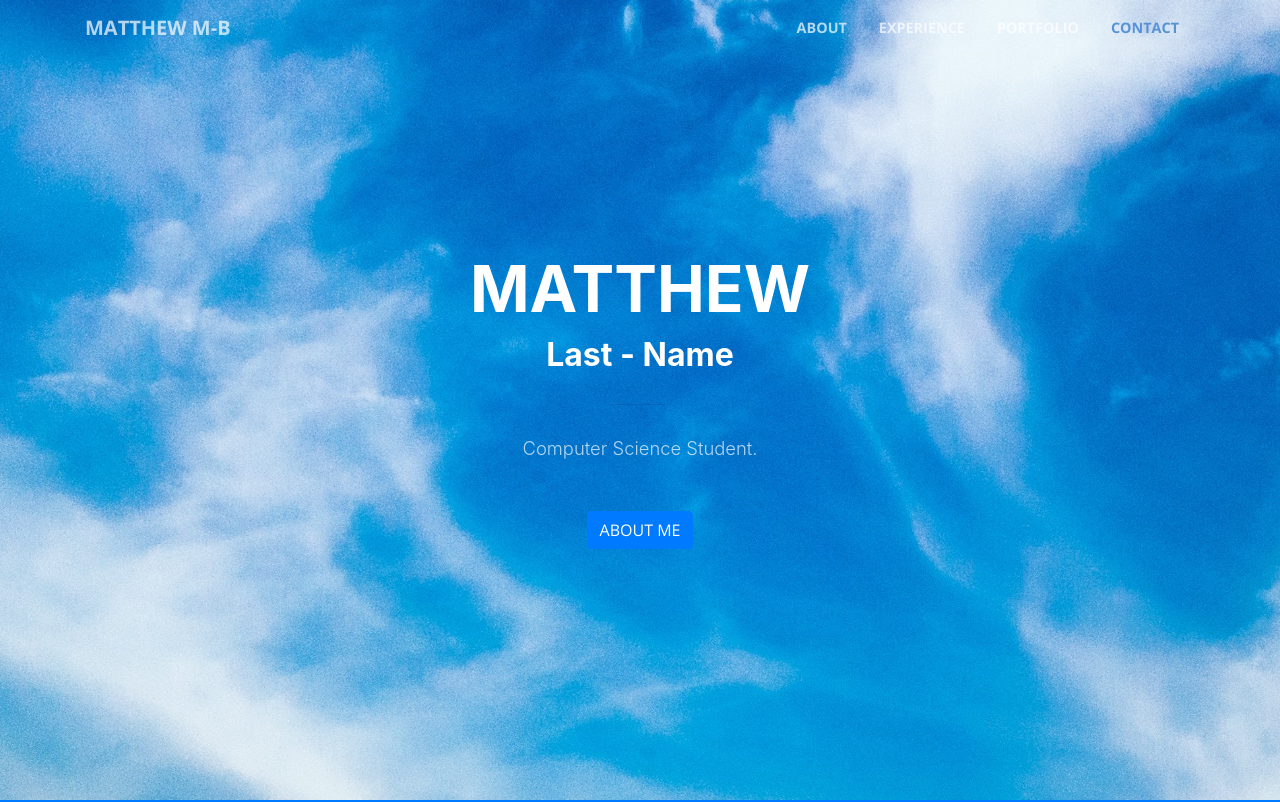
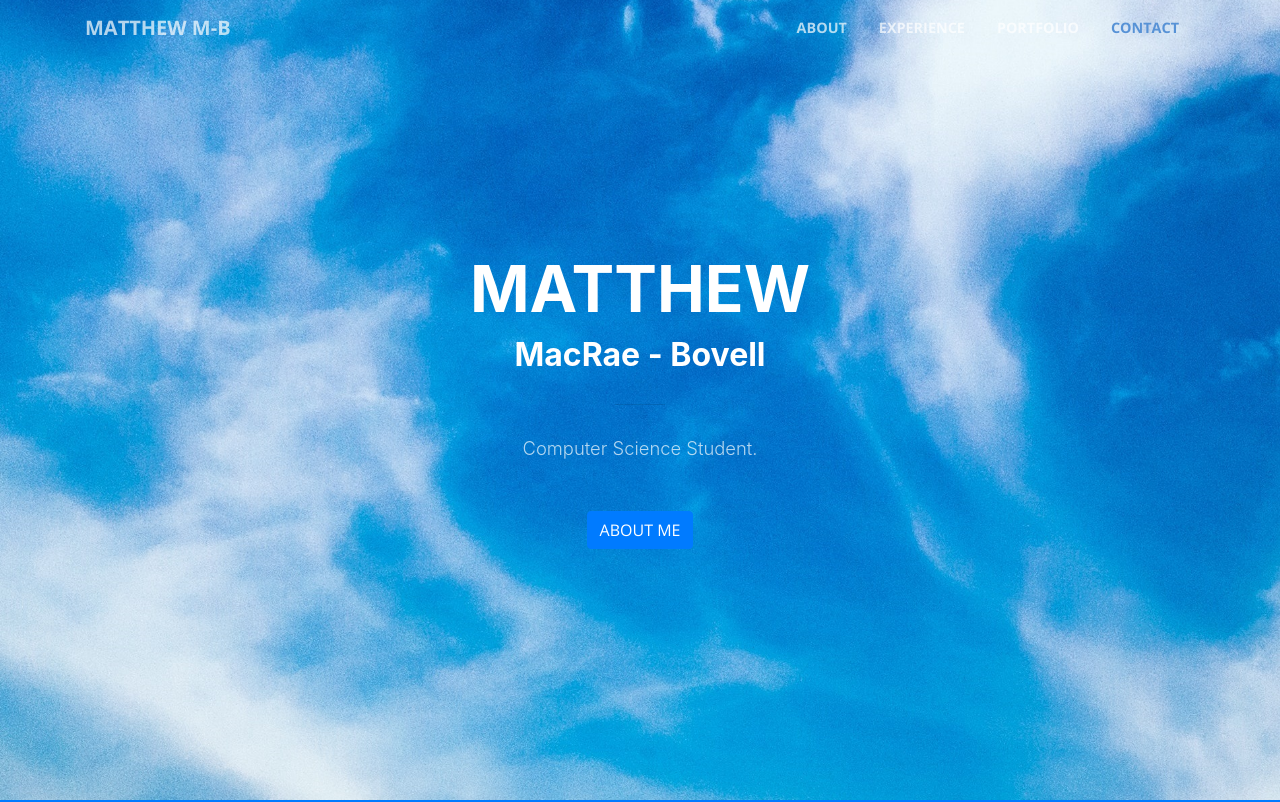
Before and after one commit to MathyouMB/MathyouMB.github.io, a website with bundled scripts: page index.html in a window 1280 px wide. Shown: the top 802 px of the page. Built offline with nearby package versions, Linux system fonts and the light colour scheme.

Commit message:
Update index.html

```diff
--- a/index.html
+++ b/index.html
@@ -62,7 +62,7 @@
               <strong>Matthew</strong>
             </h1>
             <h2> <!--style=font-size:56px-->
-              <strong>Last - Name</strong>
+              <strong>MacRae - Bovell</strong>
             </h2>
             <hr>
           </div>
```
